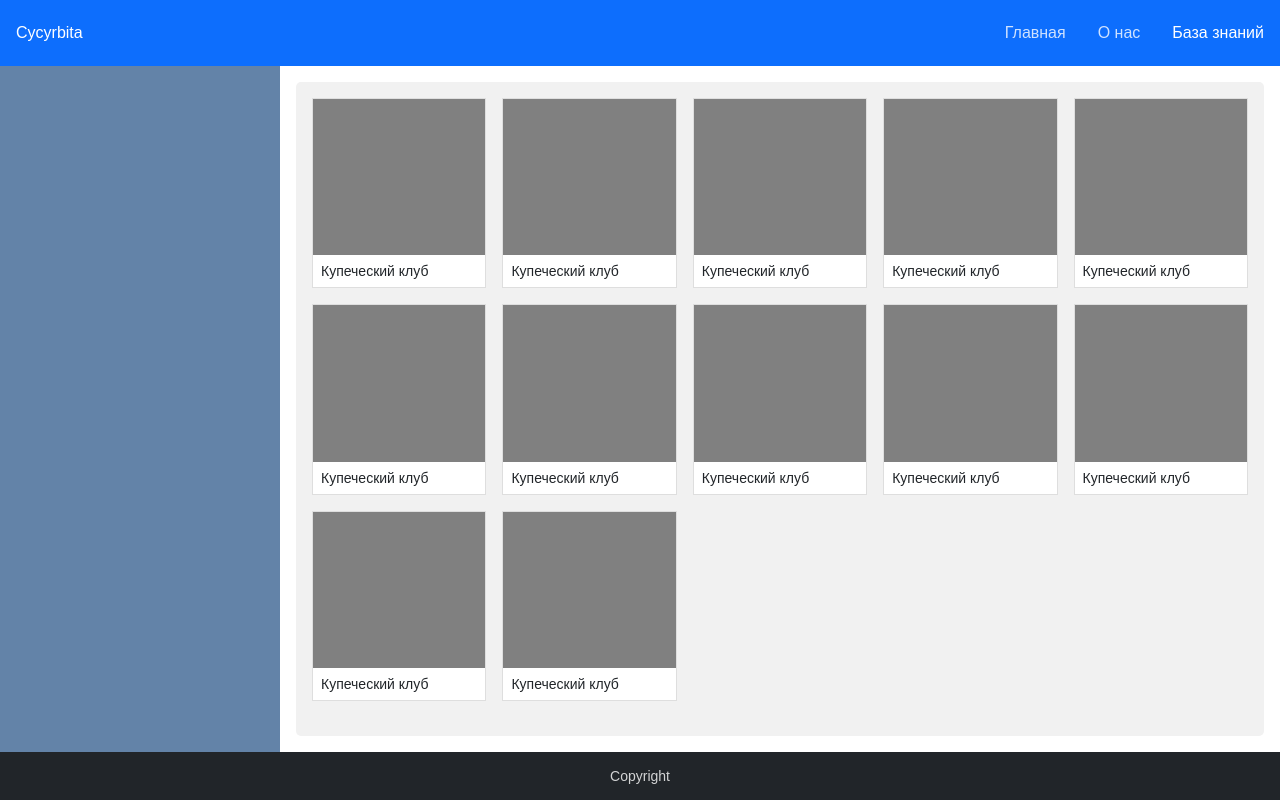
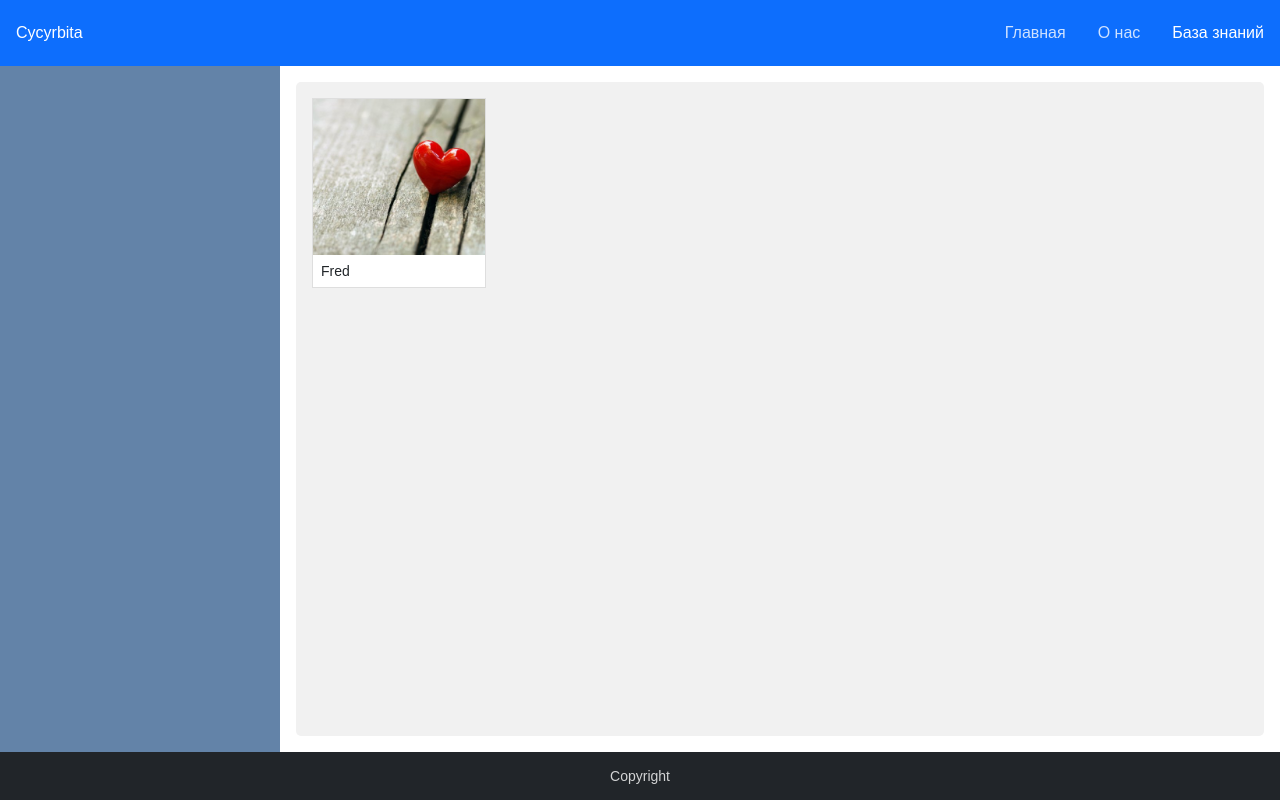
Before and after one commit to nikita-developer/my-app, a React (Create React App) app: page /wiki in a window 1280 px wide. Built offline with nearby package versions, Linux system fonts and the light colour scheme.

Commit message:
вроде разобрался с подключение базы данных

```diff
--- a/package.json
+++ b/package.json
@@ -6,6 +6,8 @@
     "@testing-library/jest-dom": "^5.16.2",
     "@testing-library/react": "^12.1.3",
     "@testing-library/user-event": "^13.5.0",
+    "axios": "^0.26.0",
+    "firebase": "^9.6.8",
     "node-sass": "^7.0.1",
     "react": "^17.0.2",
     "react-dom": "^17.0.2",
--- a/src/components/Avatars/Avatars.js
+++ b/src/components/Avatars/Avatars.js
@@ -1,72 +1,53 @@
 
-import React, {Component} from "react";
-import './Avatars.scss';
-// import axios from "axios";
-// axios.get('https://api-maps.yandex.ru/2.1/?apikey=ваш API-ключ&lang=ru_RU').then((response) => {
-//     console.log(response);
-// });
-
-// Имя сервера БД - server251.hosting.reg.ru
-// Имя пользователя (логин) БД - u1305374_spas
-// Пароль пользователя БД - govno1994
-// Имя БД - u1305374_spas
+import React, {Component} from "react"
+import './Avatars.scss'
+import dataAvatars from './dataAvatars.json'
+import axios from "axios"
 
 class Avatars extends Component {
+    constructor(props) {
+        super(props)
+        this.state = {
+            dataAvatars: dataAvatars.users
+        }
+    }
+
+    // componentDidMount() {
+    //     axios.get(dataAvatars).then(res => {
+    //         this.setState({
+    //             users: res.data.users,
+    //         })
+    //     });
+    // }
+
     render() {
-        return (
-            <div className="avatars">
-                <div className="avatars__body">
-                    <figure className="avatars__card">
-                        <div className="avatars__media"><img src="images/thumb3.jpg" alt="name" /></div>
-                        <figcaption className="avatars__name">Купеческий клуб</figcaption>
-                    </figure>
-                    <figure className="avatars__card">
-                        <div className="avatars__media"><img src="images/thumb3.jpg" alt="name" /></div>
-                        <figcaption className="avatars__name">Купеческий клуб</figcaption>
-                    </figure>
-                    <figure className="avatars__card">
-                        <div className="avatars__media"><img src="images/thumb3.jpg" alt="name" /></div>
-                        <figcaption className="avatars__name">Купеческий клуб</figcaption>
-                    </figure>
-                    <figure className="avatars__card">
-                        <div className="avatars__media"><img src="images/thumb3.jpg" alt="name" /></div>
-                        <figcaption className="avatars__name">Купеческий клуб</figcaption>
-                    </figure>
-                    <figure className="avatars__card">
-                        <div className="avatars__media"><img src="images/thumb3.jpg" alt="name" /></div>
-                        <figcaption className="avatars__name">Купеческий клуб</figcaption>
-                    </figure>
-                    <figure className="avatars__card">
-                        <div className="avatars__media"><img src="images/thumb3.jpg" alt="name" /></div>
-                        <figcaption className="avatars__name">Купеческий клуб</figcaption>
-                    </figure>
-                    <figure className="avatars__card">
-                        <div className="avatars__media"><img src="images/thumb3.jpg" alt="name" /></div>
-                        <figcaption className="avatars__name">Купеческий клуб</figcaption>
-                    </figure>
-                    <figure className="avatars__card">
-                        <div className="avatars__media"><img src="images/thumb3.jpg" alt="name" /></div>
-                        <figcaption className="avatars__name">Купеческий клуб</figcaption>
-                    </figure>
-                    <figure className="avatars__card">
-                        <div className="avatars__media"><img src="images/thumb3.jpg" alt="name" /></div>
-                        <figcaption className="avatars__name">Купеческий клуб</figcaption>
-                    </figure>
-                    <figure className="avatars__card">
-                        <div className="avatars__media"><img src="images/thumb3.jpg" alt="name" /></div>
-                        <figcaption className="avatars__name">Купеческий клуб</figcaption>
-                    </figure>
-                    <figure className="avatars__card">
-                        <div className="avatars__media"><img src="images/thumb3.jpg" alt="name" /></div>
-                        <figcaption className="avatars__name">Купеческий клуб</figcaption>
-                    </figure>
-                    <figure className="avatars__card">
-                        <div className="avatars__media"><img src="images/thumb3.jpg" alt="name" /></div>
-                        <figcaption className="avatars__name">Купеческий клуб</figcaption>
-                    </figure>
+        if(this.state.dataAvatars) {
+            return (
+                <div className="avatars">
+                    <div className="avatars__body">
+                        {this.avtarItem()}
+                    </div>
                 </div>
-            </div>
-        )
+            )
+        } else {
+            return (
+                <div className="avatars">
+                    <div className="avatars__body">
+                        <div>1234</div>
+                    </div>
+                </div>
+            )
+        }
+    }
+
+    avtarItem() {
+        return (this.state.dataAvatars.map((user, key) =>
+                <figure className="avatars__card" key={key}>
+                    <div className="avatars__media"><img src={user.img} alt="name" /></div>
+                    <figcaption className="avatars__name">{user.name}</figcaption>
+                </figure>
+            )
+        );
     }
 }
 
--- a/src/components/Avatars/Avatars.scss
+++ b/src/components/Avatars/Avatars.scss
@@ -15,13 +15,21 @@
 }
 
 .avatars__media {
+    position: relative;
     padding-top: 100%;
     margin: -.5em -.5em 0 -.5em;
     background-color: gray;
     margin-bottom: .5em;
 
     img {
-        display: none;
+        position: absolute;
+        top: 0;
+        right: 0;
+        bottom: 0;
+        left: 0;
+        height: 100%;
+        width: 100%;
+        object-fit: cover;
     }
 }
 
--- /dev/null
+++ b/src/components/Avatars/dataAvatars.json
@@ -0,0 +1,8 @@
+{
+    "users": [
+        {
+            "name": "Fred",
+            "img": "/media/avatars/img-1.jpg"
+        }
+    ]
+}
```
Also changed, not shown: public/media/avatars/img-1.jpg (added), 1 other file (tests, documents, lock files or other folders).
